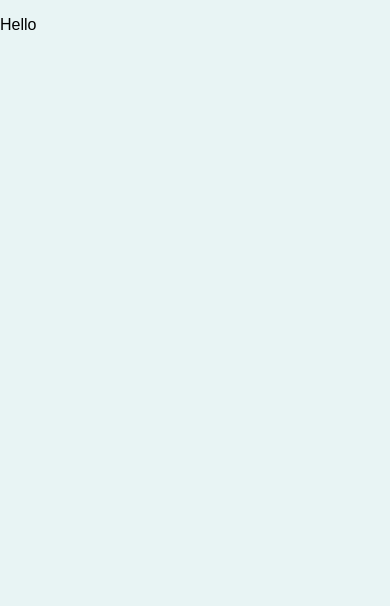
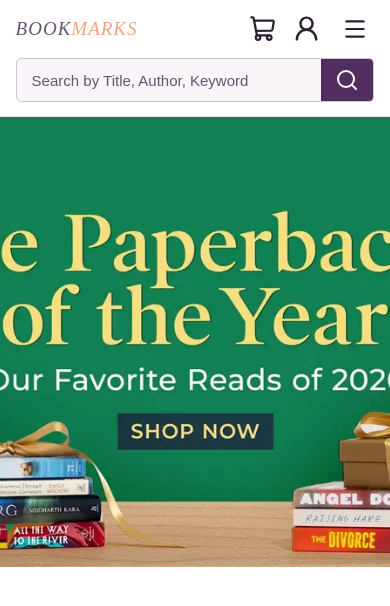
Before and after one commit to daveasda/Bookmarks, a React (Vite) app in the folder frontend/: page / in a window 390 px wide. Shown: the top 606 px of the page. Built offline with nearby package versions, Linux system fonts and the light colour scheme.

Commit message:
Build navbar and hero banner

```diff
--- a/frontend/package.json
+++ b/frontend/package.json
@@ -10,8 +10,10 @@
     "preview": "vite preview"
   },
   "dependencies": {
+    "lucide-react": "^1.61.0",
     "react": "^19.3.1",
-    "react-dom": "^19.3.1"
+    "react-dom": "^19.3.1",
+    "react-router-dom": "^7.18.4"
   },
   "devDependencies": {
     "@eslint/js": "^10.0.1",
--- a/frontend/public/style.css
+++ b/frontend/public/style.css
@@ -1,14 +1,32 @@
+
 :root {
-  --primary: #2e7d32;
-  --border: #999;
-  --accent: #4f7d4a;
-  --panel: #f3f8f1;
+  /* Brand colours */
+  --primary: #522D60;
+  --primary-hover: #80426E;
+  --secondary: #80426E;
+  --accent: #F2A67B;
+  --highlight: #FFD38B;
 
+  /* Background colours */
+  --background: #ffffff;
+  --search-background: #faf5f8;
+  --panel: #fff5e9;
+
+  /* Text colours */
+  --text-primary: #2d2032;
+  --text-secondary: #65546b;
+  --text-muted: #8d7d91;
+  --text-light: #ffffff;
+
+  /* Borders */
+  --border: #d4c3d8;
+  --border-light: #eee4ef;
 }
+
 
 body {
   margin: 0;
-  background-color: #e8f4f4;
+  background-color: var(--background);
   font-family: 'Poppins', sans-serif;
 }
 
@@ -114,3 +132,240 @@ body {
     display: none;
   }
 }
+
+
+
+/* HEADER */
+
+.site-header {
+  position: sticky;
+  top: 0;
+  z-index: 1000;
+  background: var(--background);
+}
+
+/* Top blue strip */
+
+.nav-topbar {
+  background-color: var(--primary);
+  color: var(--text-light);
+  padding: 8px 5%;
+  font-size: 13px;
+  font-weight: 500;
+}
+
+/* Main navbar */
+
+.navbar {
+  display: flex;
+  align-items: center;
+  gap: 28px;
+  padding: 18px 5%;
+  background-color: var(--background);
+  border-bottom: 1px solid var(--border-light);
+}
+
+/* Logo */
+
+.nav-logo {
+  font-family: "Times New Roman", Georgia, serif;
+  font-size: 34px;
+  font-style: italic;
+  font-weight: 400;
+  letter-spacing: 0;
+  color: var(--text-secondary);
+  text-decoration: none;
+  white-space: nowrap;
+}
+
+.nav-logo span {
+  color: var(--accent);
+}
+
+/* Shop and About Us */
+
+.nav-links {
+  display: flex;
+  align-items: center;
+  gap: 22px;
+}
+
+.nav-links a {
+  color: var(--text-primary);
+  text-decoration: none;
+  font-size: 15px;
+  white-space: nowrap;
+}
+
+.nav-links a:hover {
+  color: var(--primary);
+}
+
+/* Search bar */
+
+.nav-search-form {
+  display: flex;
+  align-items: stretch;
+  flex: 1;
+  min-width: 150px;
+  height: 50px;
+  border: 1px solid var(--border);
+  border-radius: 5px;
+  overflow: hidden;
+  background-color: var(--search-background);
+}
+
+.nav-search-input {
+  flex: 1;
+  min-width: 0;
+  padding: 0 15px;
+  border: none;
+  outline: none;
+  background: transparent;
+  color: var(--text-primary);
+  font-size: 15px;
+  font-family: inherit;
+}
+
+.nav-search-input::placeholder {
+  color: var(--text-secondary);
+}
+
+.nav-search-form:focus-within {
+  outline: 2px solid var(--primary);
+}
+
+.nav-search-btn {
+  width: 65px;
+  border: none;
+  background-color: var(--primary);
+  color: var(--text-light);
+  display: flex;
+  align-items: center;
+  justify-content: center;
+  cursor: pointer;
+}
+
+.nav-search-btn:hover {
+  background-color: var(--primary-hover);
+}
+
+/* Cart and Profile */
+
+.nav-icons {
+  display: flex;
+  align-items: center;
+  gap: 22px;
+}
+
+.nav-icons a {
+  display: flex;
+  align-items: center;
+  gap: 8px;
+  text-decoration: none;
+  color: var(--text-primary);
+  white-space: nowrap;
+}
+
+.nav-icons a:hover {
+  color: var(--primary);
+}
+
+.profile-link span {
+  font-size: 15px;
+}
+
+/* Hamburger */
+
+.hamburger {
+  display: none;
+  align-items: center;
+  justify-content: center;
+  background: transparent;
+  border: none;
+  cursor: pointer;
+  color: var(--text-primary);
+}
+
+/* Responsive navbar */
+
+@media (max-width: 1100px) {
+  .navbar {
+    flex-wrap: wrap;
+    gap: 15px;
+    padding: 14px 4%;
+  }
+
+  .nav-logo {
+    margin-right: auto;
+    font-size: 23px;
+  }
+
+  .hamburger {
+    display: flex;
+  }
+
+  .nav-search-form {
+    order: 4;
+    flex: 0 0 100%;
+    box-sizing: border-box;
+  }
+
+  .nav-links {
+    display: none;
+    order: 5;
+    width: 100%;
+    flex-direction: column;
+    align-items: stretch;
+    gap: 0;
+  }
+
+  .nav-links.open {
+    display: flex;
+  }
+
+  .nav-links a {
+    padding: 12px;
+    border-bottom: 1px solid var(--border-light);
+  }
+
+  .nav-icons {
+    gap: 16px;
+  }
+
+  .profile-link span {
+    display: none;
+  }
+}
+
+@media (max-width: 480px) {
+  .nav-logo {
+    font-size: 19px;
+    letter-spacing: 1px;
+  }
+
+  .nav-topbar {
+    font-size: 11px;
+  }
+
+  .nav-search-form {
+    height: 44px;
+  }
+
+  .nav-search-btn {
+    width: 52px;
+  }
+}
+
+.hero {
+  width:100%;
+  overflow: hidden;
+}
+
+.hero-image {
+  display: block;
+  width: 100%;
+  height: 450px;
+  object-fit: cover;
+  object-position: center;
+}
--- a/frontend/src/components/App.jsx
+++ b/frontend/src/components/App.jsx
@@ -1,13 +1,26 @@
 import { useState } from 'react'
+import { BrowserRouter as Router, Routes, Route } from 'react-router-dom'
+import Home from './Home.jsx'
+// import Login from './Login.jsx'
+// import Register from './Register.jsx'
+// import Dashboard from './Dashboard.jsx'
+// import AdminDashboard from './AdminDashboard.jsx'
 
 
 function App() {
   // const [count, setCount] = useState(0)
 
   return (
-    <div className="App">
-      <p> Hello </p>
-    </div>
+    <Router>
+      <Routes>
+        <Route path="/" element={<Home />} />
+        {/* <Route path="/login" element={<Login />} />
+        <Route path="/register" element={<Register />} />
+        <Route path="/dashboard/:userId" element={<Dashboard />} />
+        <Route path="/admin-dashboard" element={<AdminDashboard />} /> */}
+
+      </Routes>
+    </Router>
 
   )
 }
--- /dev/null
+++ b/frontend/src/components/Home.jsx
@@ -0,0 +1,20 @@
+import React from 'react';
+import {Link} from 'react-router-dom';
+import Navbar from './Navbar.jsx';
+
+function Home() {
+
+    return(
+        <div className="bg-teal-light" >
+            <Navbar />
+
+            <section className="hero">
+                <img src="/books.webp" className="hero-image"/>
+            </section>
+
+        </div>
+
+    );
+}
+
+export default Home;
--- /dev/null
+++ b/frontend/src/components/Navbar.jsx
@@ -0,0 +1,89 @@
+
+import React, { useState } from "react";
+import { Link, useNavigate } from "react-router-dom";
+import { Search, ShoppingCart, UserRound, Menu, X } from "lucide-react";
+
+const Navbar = () => {
+  const [isOpen, setIsOpen] = useState(false);
+  const [searchTerm, setSearchTerm] = useState("");
+
+  const navigate = useNavigate();
+
+  const handleSearchSubmit = (e) => {
+    e.preventDefault();
+
+    if (searchTerm.trim()) {
+      navigate(`/shop?search=${encodeURIComponent(searchTerm.trim())}`);
+      setIsOpen(false);
+    }
+  };
+
+  return (
+    <header className="site-header">
+
+      {/* <div className="nav-topbar">
+        <span>BookMarks Online Bookstore</span>
+      </div> */}
+
+      <nav className="navbar">
+
+        <Link to="/" className="nav-logo">
+          BOOK<span>MARKS</span>
+        </Link>
+
+        <div className={`nav-links ${isOpen ? "open" : ""}`}>
+          <Link to="/shop" onClick={() => setIsOpen(false)}>
+            Shop
+          </Link>
+
+          <Link to="/about" onClick={() => setIsOpen(false)}>
+            About Us
+          </Link>
+        </div>
+
+        <form className="nav-search-form" onSubmit={handleSearchSubmit}>
+          <input
+            type="text"
+            placeholder="Search by Title, Author, Keyword"
+            value={searchTerm}
+            onChange={(e) => setSearchTerm(e.target.value)}
+            className="nav-search-input"
+          />
+
+          <button
+            type="submit"
+            className="nav-search-btn"
+            aria-label="Search books"
+          >
+            <Search size={24} />
+          </button>
+        </form>
+
+
+        <div className="nav-icons">
+          <Link to="/cart" aria-label="Shopping cart">
+            <ShoppingCart size={27} />
+          </Link>
+
+          <Link to="/myprofile" className="profile-link">
+            <UserRound size={29} />
+            <span>Sign In</span>
+          </Link>
+        </div>
+
+
+        <button
+          type="button"
+          className="hamburger"
+          onClick={() => setIsOpen(!isOpen)}
+          aria-label="Toggle navigation menu"
+          aria-expanded={isOpen}
+        >
+          {isOpen ? <X size={26} /> : <Menu size={26} />}
+        </button>
+      </nav>
+    </header>
+  );
+};
+
+export default Navbar;
```
Also changed, not shown: frontend/public/books.webp (added).
